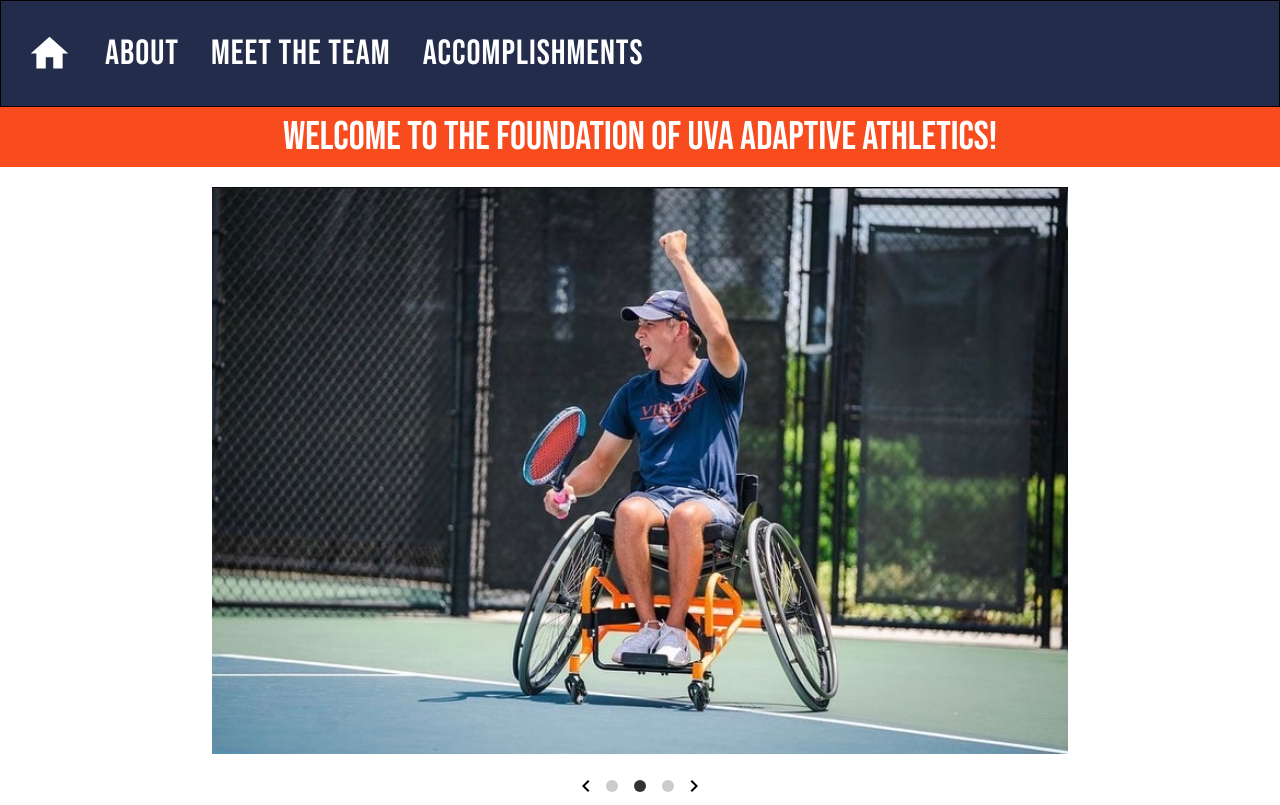
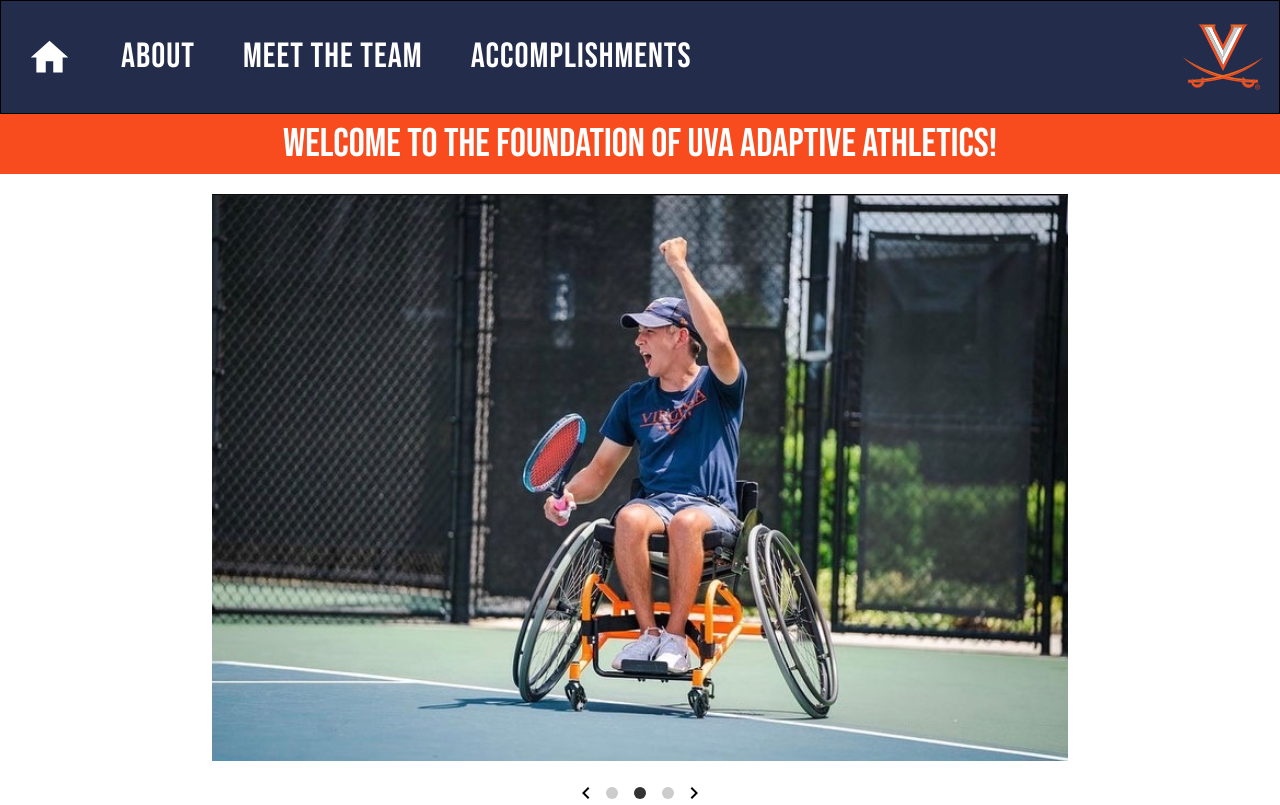
Before and after one commit to JacobWald/UVA-Wheelchair-Tennis-Website, a React (Create React App) app in the folder tennis-website/: page / in a window 1280 px wide. Built offline with nearby package versions, Linux system fonts and the light colour scheme.

Commit message:
navbar updated to contain svg of sabers

```diff
--- a/tennis-website/src/components/NavBar/NavBar.css
+++ b/tennis-website/src/components/NavBar/NavBar.css
@@ -10,10 +10,25 @@
     width: 100%;
 }
 
-.navbar-content {
+.navbar-left {
     display: flex;
     flex-direction: row;
     align-items: center;
+    gap: 1rem;
+}
+
+.navbar-right {
+    display: flex;
+    flex-direction: row;
+    align-items: center;
+    justify-content: flex-end;
+    gap: 1rem;
+}
+
+.sabers-logo {
+    width: 5rem;
+    height: 5rem;
+    margin-left: auto;
 }
 
 .MuiButton-root {
--- a/tennis-website/src/components/NavBar/NavBar.js
+++ b/tennis-website/src/components/NavBar/NavBar.js
@@ -7,7 +7,7 @@ import HomeIcon from '@mui/icons-material/Home';
 export default function NavBar() {
     return (
         <div className='navbar'>
-            <div className="navbar-content">
+                <div className="navbar-left">
                     <Link to="/">
                         <Button>
                             <HomeIcon sx={{ fontSize: '45px' }} />
@@ -29,6 +29,9 @@ export default function NavBar() {
                         </Button>
                     </Link>
                 </div>
+                <div className="navbar-right">
+                    <img src="./images/sabers.svg" alt="UVA Sabers SVG" className="sabers-logo"/>
+                </div>
         </div>
     );
 }
```
Also changed, not shown: tennis-website/public/images/sabers.svg (added). Lines whose indentation alone changed are shown as unchanged.
